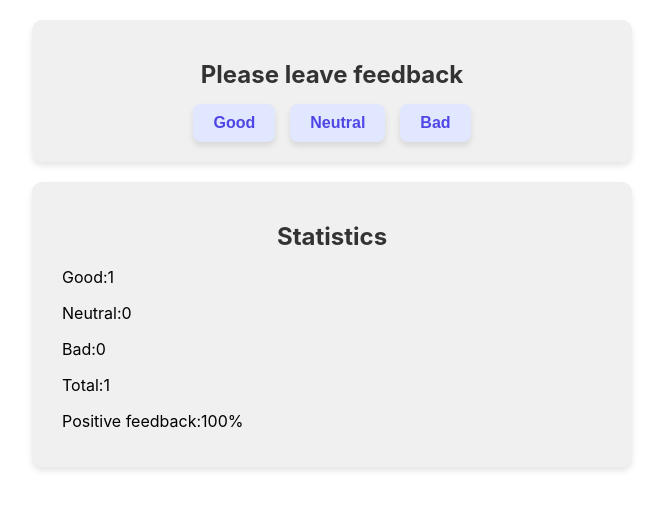
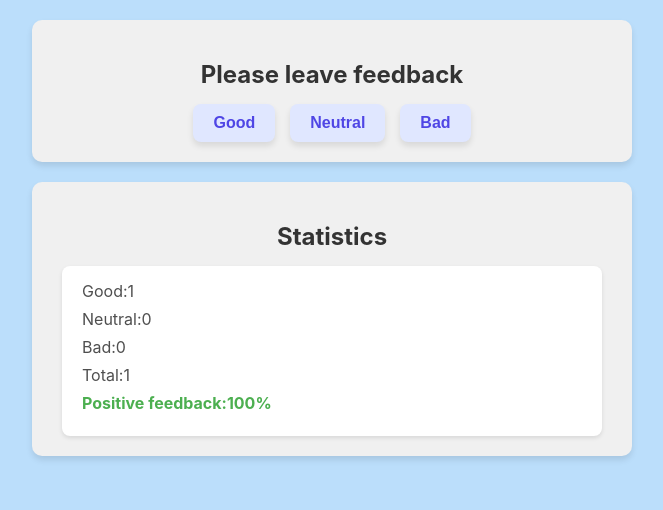
Before and after one commit to DanikJA/goit-react-hw-02-feedback, a React (Create React App) app: page / in a window 1280 px wide. Both pictures are taken after a click on the button "Good". Shown: the top 510 px of the page, without its empty margins (308-971 px from the left). Built offline with nearby package versions, Linux system fonts and the light colour scheme.

Commit message:
made all styles for tusk 1

```diff
--- a/src/components/App.jsx
+++ b/src/components/App.jsx
@@ -3,6 +3,7 @@ import { Statistics } from './Statistics/Statistics';
 import { FeedbackOptions } from './Feedback/Feedback.Options';
 import { Section } from './Section/Section';
 import { Wrapper } from './Section/SectionStyled';
+import { Message } from './Styled.app';
 
 export class App extends Component {
   state = {
@@ -51,7 +52,7 @@ export class App extends Component {
             />
           </Section>
         ) : (
-          <p>No feedback yet</p>
+          <Message>No feedback yet</Message>
         )}
       </Wrapper>
     );
--- a/src/components/Statistics/Statistics.jsx
+++ b/src/components/Statistics/Statistics.jsx
@@ -1,3 +1,9 @@
+import {
+  StatsContainer,
+  StatItem,
+  PositiveFeedback,
+} from './Statistics.styled';
+
 export const Statistics = ({
   good,
   neutral,
@@ -6,12 +12,14 @@ export const Statistics = ({
   positivePercentage,
 }) => {
   return (
-    <div>
-      <p>Good:{good}</p>
-      <p>Neutral:{neutral}</p>
-      <p>Bad:{bad}</p>
-      <p>Total:{total}</p>
-      <p>Positive feedback:{positivePercentage}%</p>
-    </div>
+    <StatsContainer>
+      <StatItem>Good:{good}</StatItem>
+      <StatItem>Neutral:{neutral}</StatItem>
+      <StatItem>Bad:{bad}</StatItem>
+      <StatItem>Total:{total}</StatItem>
+      <PositiveFeedback>
+        Positive feedback:{positivePercentage}%
+      </PositiveFeedback>
+    </StatsContainer>
   );
 };
--- a/src/components/Statistics/Statistics.styled.jsx
+++ b/src/components/Statistics/Statistics.styled.jsx
@@ -0,0 +1,23 @@
+import styled from 'styled-components';
+
+export const StatsContainer = styled.div`
+  background-color: #ffffff;
+  padding: 15px 20px;
+  border-radius: 8px;
+  box-shadow: 0 2px 4px rgba(0, 0, 0, 0.1);
+`;
+
+export const StatItem = styled.p`
+  font-size: 16px;
+  color: #4f4f4f;
+  margin: 8px 0;
+
+  &:first-of-type {
+    margin-top: 0;
+  }
+`;
+
+export const PositiveFeedback = styled(StatItem)`
+  font-weight: bold;
+  color: #4caf50;
+`;
--- a/src/components/Styled.app.jsx
+++ b/src/components/Styled.app.jsx
@@ -1,5 +1,12 @@
 import styled from 'styled-components';
 
-export const Wrapper = styled.div`
-  display: flex;
+export const Message = styled.p`
+  font-size: 18px;
+  color: #666666; /* Ніжний сірий */
+  text-align: center;
+  margin-top: 20px;
+  background-color: #f7f9fc; /* Легкий фон */
+  padding: 10px 15px;
+  border-radius: 8px;
+  box-shadow: 0 2px 4px rgba(0, 0, 0, 0.1);
 `;
--- a/src/index.css
+++ b/src/index.css
@@ -7,6 +7,7 @@ body {
     sans-serif;
   -webkit-font-smoothing: antialiased;
   -moz-osx-font-smoothing: grayscale;
+  background-color: #bbdefb;
 }
 
 code {
```
